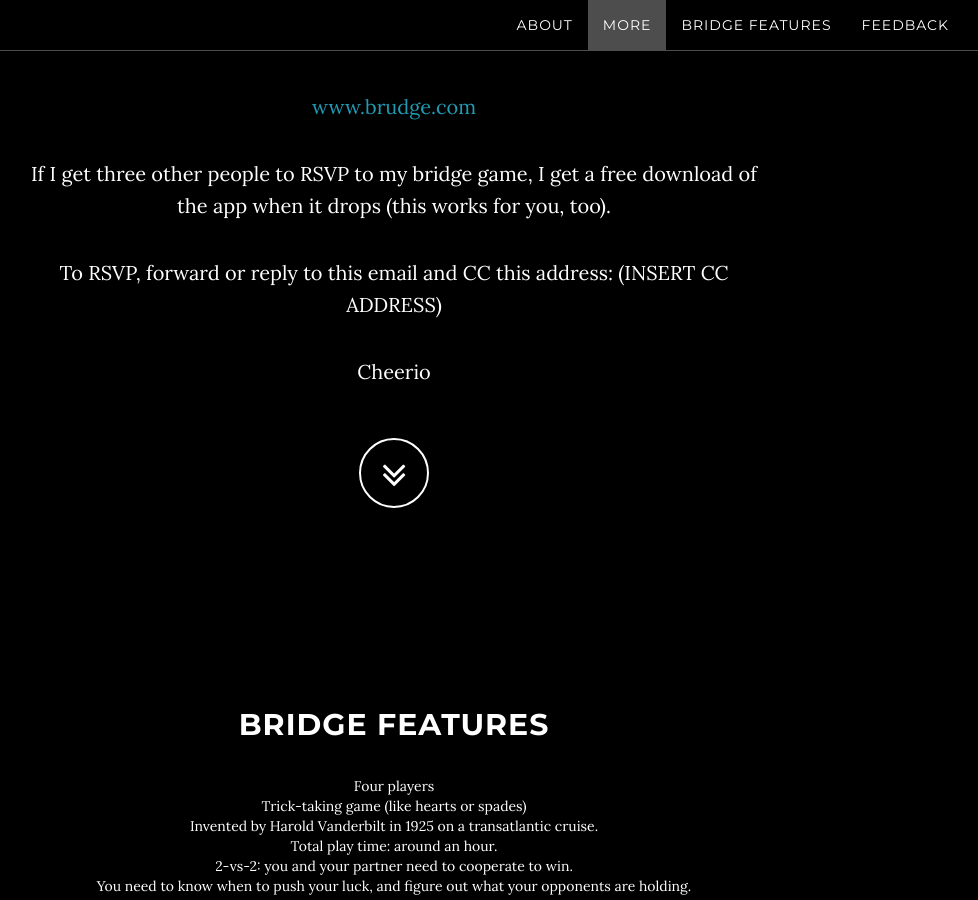
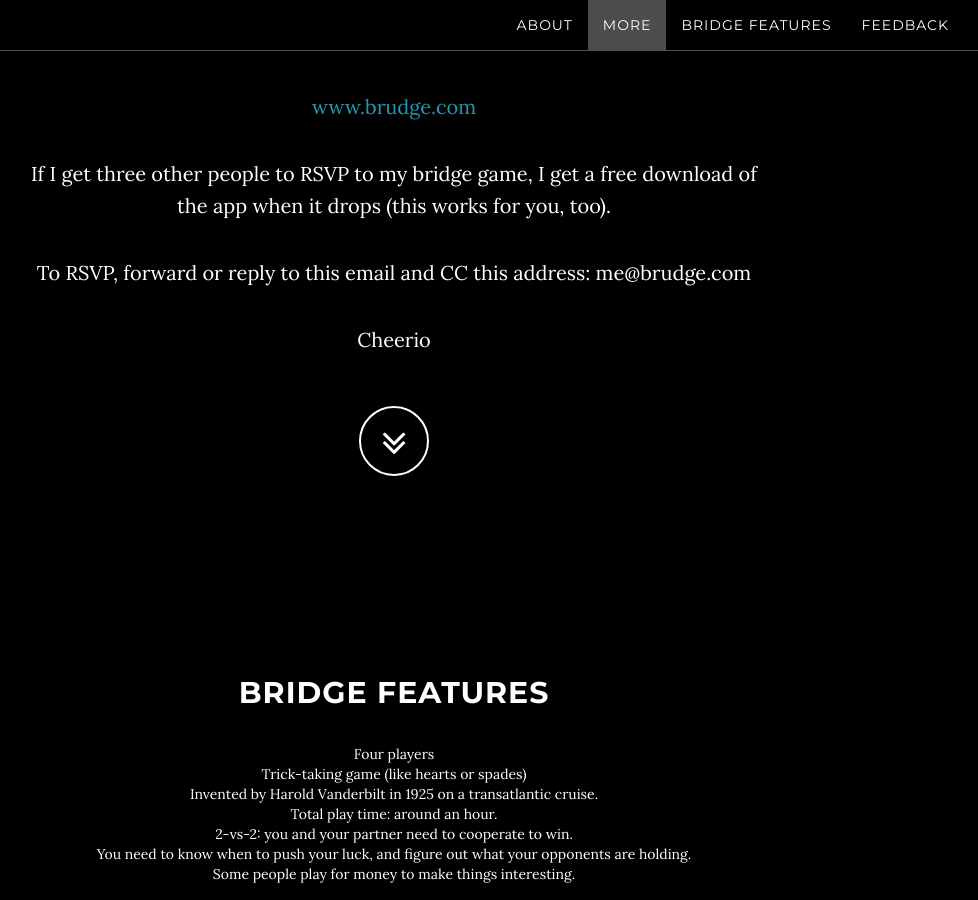
Before and after one commit to the-ted/brudge, a Jekyll site: the page built from index.html, in a window 1280 px wide and 900 px high, scrolled down 2641 px. Shown: the whole window, without its empty margins (246-1224 px from the left). Built offline with Jekyll 4.4.1, drawn with Linux system fonts in a browser that asks for light colours; part of the change alters nothing that is shown; some of the changed text lies outside the part shown.

```diff
--- a/_includes/about.html
+++ b/_includes/about.html
@@ -3,9 +3,10 @@
         <div class="row">
             <div class="col-lg-8 col-lg-offset-2">
                 <h2>About Brudge</h2>
-		<p>Brudge teaches you how to play contract bridge.</p>
-		<p>Contract bridge is super fun. But it's hard to get started. Brudge deals bridge hands to you and your friends, then shows you how to play.</p>
-		<a href="#more" class="btn btn-circle page-scroll">
+		<p id="aboutPara1">Brudge teaches you how to play contract bridge.</p>
+		<p id="aboutPara2">Contract bridge is super fun. But it's hard to get started. Brudge deals bridge hands to you and your friends, then shows you how to play.</p>
+		<a href="#more" class="btn btn-circle page-scroll"
+		   id="aboutClick">
                             <i class="fa fa-angle-double-down animated"></i>
                         </a>
             </div>
--- a/_includes/bridge.html
+++ b/_includes/bridge.html
@@ -4,13 +4,13 @@
         <div class="col-lg-8 col-lg-offset-2">
           <h2>Bridge Features</h2>
 	  <ul class="list-unstyled">
-	    <li>Four players</li>
-	    <li>Trick-taking game (like hearts or spades)</li>
-	    <li>Invented by Harold Vanderbilt in 1925 on a transatlantic cruise.</li>
-	    <li>Total play time: around an hour.</li>
-	    <li>2-vs-2: you and your partner need to cooperate to win.</li>
-	    <li>You need to know when to push your luck, and figure out what your opponents are holding.</li>
-	    <li>Some people play for money to make things interesting.</li>
+	    <li id="bridgeItem1">Four players</li>
+	    <li  id="bridgeItem2">Trick-taking game (like hearts or spades)</li>
+	    <li  id="bridgeItem3">Invented by Harold Vanderbilt in 1925 on a transatlantic cruise.</li>
+	    <li id="bridgeItem4">Total play time: around an hour.</li>
+	    <li id="bridgeItem5">2-vs-2: you and your partner need to cooperate to win.</li>
+	    <li id="bridgeItem6">You need to know when to push your luck, and figure out what your opponents are holding.</li>
+	    <li id="bridgeItem7">Some people play for money to make things interesting.</li>
 	    </ul>
         </div>
 	</div>
--- a/_includes/contact.html
+++ b/_includes/contact.html
@@ -29,7 +29,7 @@
                 <ul class="list-inline banner-social-buttons">
                     {% for network in site.social %}
                     <li>
-                        <a href="{{ network.url }}" class="btn btn-default btn-lg"><i class="fa fa-{{ network.title }} fa-fw"></i> <span class="network-name">{{ network.title }}</span></a>
+                        <a href="{{ network.url }}" class="btn btn-default btn-lg" id="{{ network.title }}"><i class="fa fa-{{ network.title }} fa-fw"></i> <span class="network-name">{{ network.title }}</span></a>
                     </li>
                     {% endfor %}
                 </ul>
--- a/_includes/example.html
+++ b/_includes/example.html
@@ -5,18 +5,20 @@
           <h2>Example Message</h2>
           <p>Hey,</p>
 
-	  <p>Today, while I was drinking some earl grey tea and eating werther's originals, I was thinking it might be fun to learn how to play contract bridge (the card game).</p>
+	  <p id="examplePara1">Today, while I was drinking some earl grey tea and eating werther's originals, I was thinking it might be fun to learn how to play contract bridge (the card game).</p>
 
-	  <p>So, I rolled up the sleeves of my cardigan, put in my dentures, and logged on to my dusty Windows 95 computer. Somebody is making this app to teach bridge to total noobs:</p>
+	  <p id="examplePara2">So, I rolled up the sleeves of my cardigan, put in my dentures, and logged on to my dusty Windows 95 computer. Somebody is making this app to teach bridge to total noobs:</p>
 
 	  <p><a href=www.brudge.com>www.brudge.com</a></p>
 
-	  <p>If I get three other people to RSVP to my bridge game, I get a free download of the app when it drops (this works for you, too).</p>
+	  <p id="examplePara3">If I get three other people to RSVP to my bridge game, I get a free download of the app when it drops (this works for you, too).</p>
 
-	  <p>To RSVP, forward or reply to this email and CC this address: (INSERT CC ADDRESS)</p>
+	  <p id="examplePara4">To RSVP, forward or reply to this email and CC this address: me@brudge.com</p>
 
-	  <p>Cheerio</p>
-		    <a href="#bridge" class="btn btn-circle page-scroll">
+	  <p id="examplePara5">Cheerio</p>
+	  <a href="#bridge" class="btn btn-circle page-scroll"
+	     id="exampleClick"
+	     >
                             <i class="fa fa-angle-double-down animated"></i>
                         </a>
 
--- a/_includes/more.html
+++ b/_includes/more.html
@@ -4,8 +4,10 @@
             <div class="container">
                 <div class="col-lg-8 col-lg-offset-2">
                     <h2>More</h2>
-                    <p>The hardest thing about bridge is getting people to play with you. Send an email to your friends, and CC me@brudge.com. If three of them forward on the message, you'll get a free download when the app hits the store, so you can start playing immediately.</p>
-		    <a href="#example" class="btn btn-circle page-scroll">
+                    <p id="morePara">The hardest thing about bridge is getting people to play with you. Send an email to your friends, and CC me@brudge.com. If three of them forward on the message, you'll get a free download when the app hits the store, so you can start playing immediately.</p>
+		    <a href="#example" class="btn btn-circle page-scroll"
+		       id="moreClick"
+		       >
                             <i class="fa fa-angle-double-down animated"></i>
                         </a>
                 </div>
--- a/js/grayscale.js
+++ b/js/grayscale.js
@@ -196,7 +196,23 @@ if(hash.substring(0,1) == '#'){
 }
 
 if(hash = 'pageA'){
-    document.getElementById('tagLine').innerHTML = 'content for the page displayed when the hash is pageA';
+    document.getElementById('tagLine').innerHTML = 'pageA';
+    document.getElementById('tagline').innerHTML = 'pageA';
+    document.getElementById('aboutPara1').innerHTML = 'pageA';
+    document.getElementById('aboutPara2').innerHTML = 'pageA';
+    document.getElementById('morePara').innerHTML = 'pageA';
+    document.getElementById('examplePara1').innerHTML = 'pageA';
+    document.getElementById('examplePara2').innerHTML = 'pageA';
+    document.getElementById('examplePara3').innerHTML = 'pageA';
+    document.getElementById('examplePara4').innerHTML = 'pageA';
+    document.getElementById('examplePara5').innerHTML = 'pageA';
+    document.getElementById('bridgeItem1').innerHTML = 'pageA';
+    document.getElementById('bridgeItem2').innerHTML = 'pageA';
+    document.getElementById('bridgeItem3').innerHTML = 'pageA';
+    document.getElementById('bridgeItem4').innerHTML = 'pageA';
+    document.getElementById('bridgeItem5').innerHTML = 'pageA';
+    document.getElementById('bridgeItem6').innerHTML = 'pageA';
+    document.getElementById('bridgeItem7').innerHTML = 'pageA';
 }
 
 if(hash = 'pageB'){
@@ -206,3 +222,37 @@ if(hash = 'pageB'){
 $('#mainClick').on('click', function() {
     ga('send', 'event', 'mainClick', 'click', 'nav-buttons');
 });
+
+
+$('#aboutClick').on('click', function() {
+    ga('send', 'event', 'aboutClick', 'click', 'nav-buttons');
+});
+
+$('#aboutClick').on('click', function() {
+    ga('send', 'event', 'moreClick', 'click', 'nav-buttons');
+});
+
+
+$('#exampleClick').on('click', function() {
+    ga('send', 'event', 'moreClick', 'click', 'nav-buttons');
+});
+
+
+$('#Love').on('click', function() {
+    ga('send', 'event', 'Love', 'click', 'nav-buttons');
+});
+
+
+$('#Hate').on('click', function() {
+    ga('send', 'event', 'Love', 'click', 'nav-buttons');
+});
+
+
+$('#twitter').on('click', function() {
+    ga('send', 'event', 'twitter', 'click', 'nav-buttons');
+});
+
+
+$('#facebook').on('click', function() {
+    ga('send', 'event', 'facebook', 'click', 'nav-buttons');
+});
```
